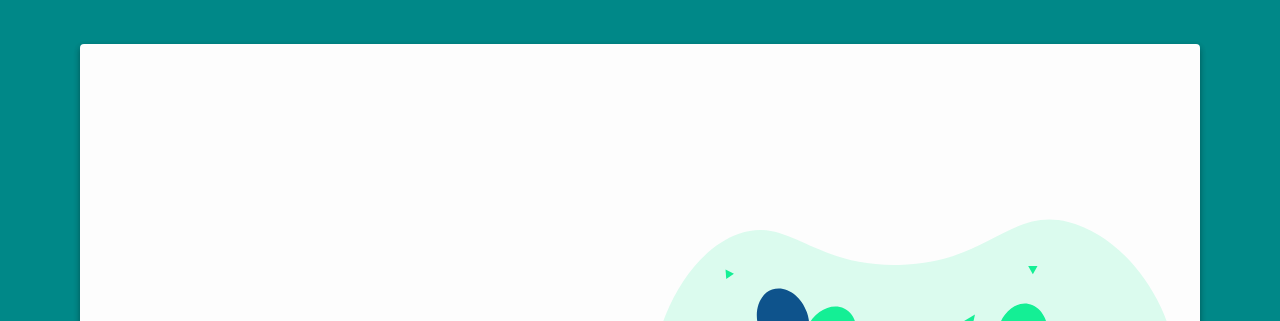
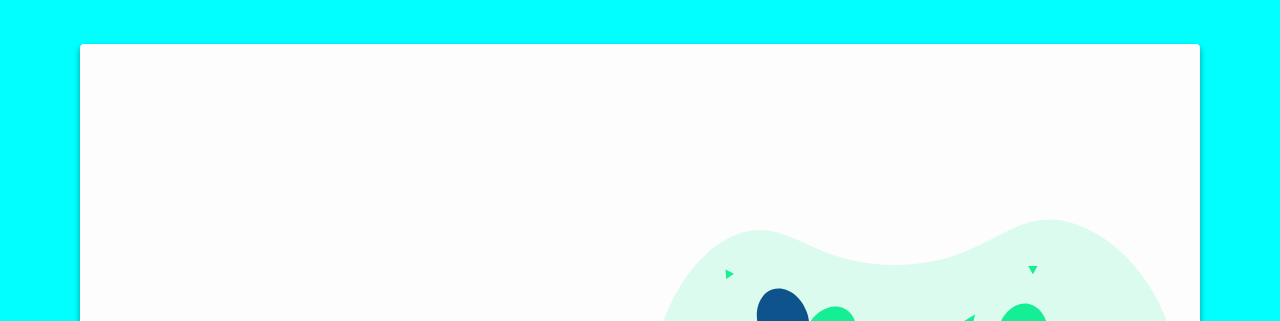
Before and after one commit to Thekid1000/rewrite-bday, a plain HTML site: page index.html in a window 1280 px wide. Shown: the top 321 px of the page. Drawn offline with Linux system fonts and the light colour scheme.

Commit message:
css styling bg

```diff
--- a/index.css
+++ b/index.css
@@ -1,5 +1,5 @@
 body {
-  background: #008888;
+  background: #01ffff;
   display: grid;
   place-items: center;
   height: 100vh;
```
